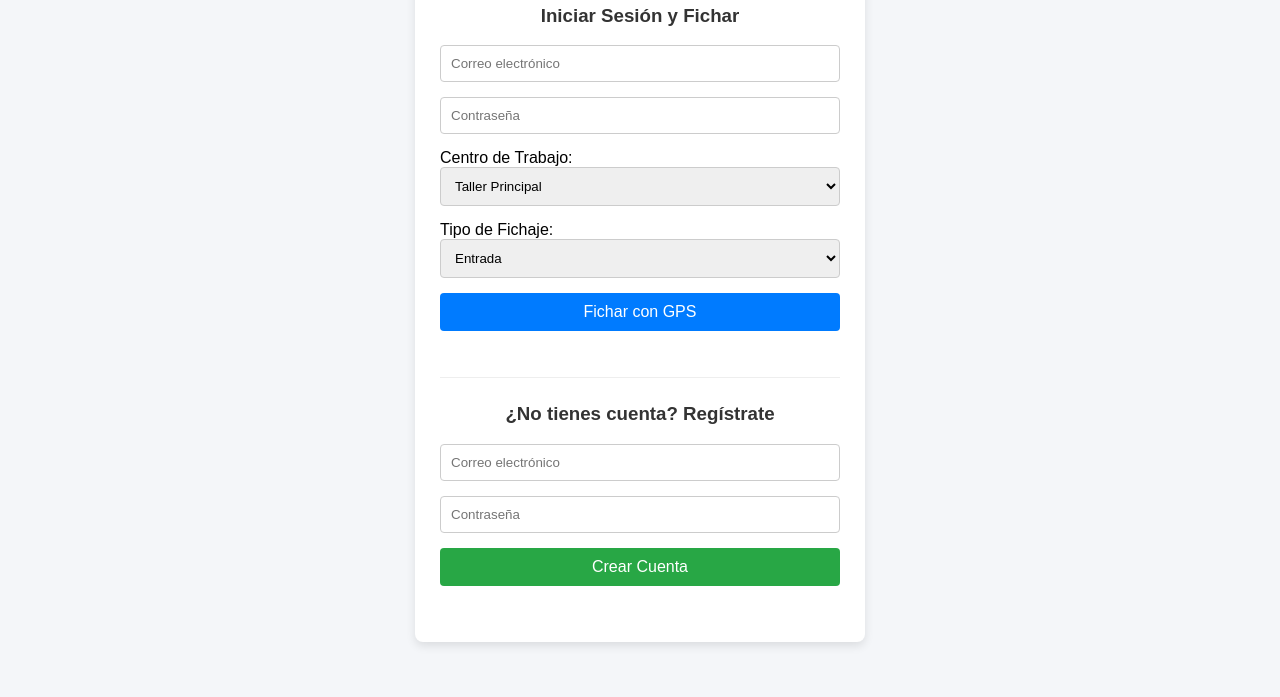
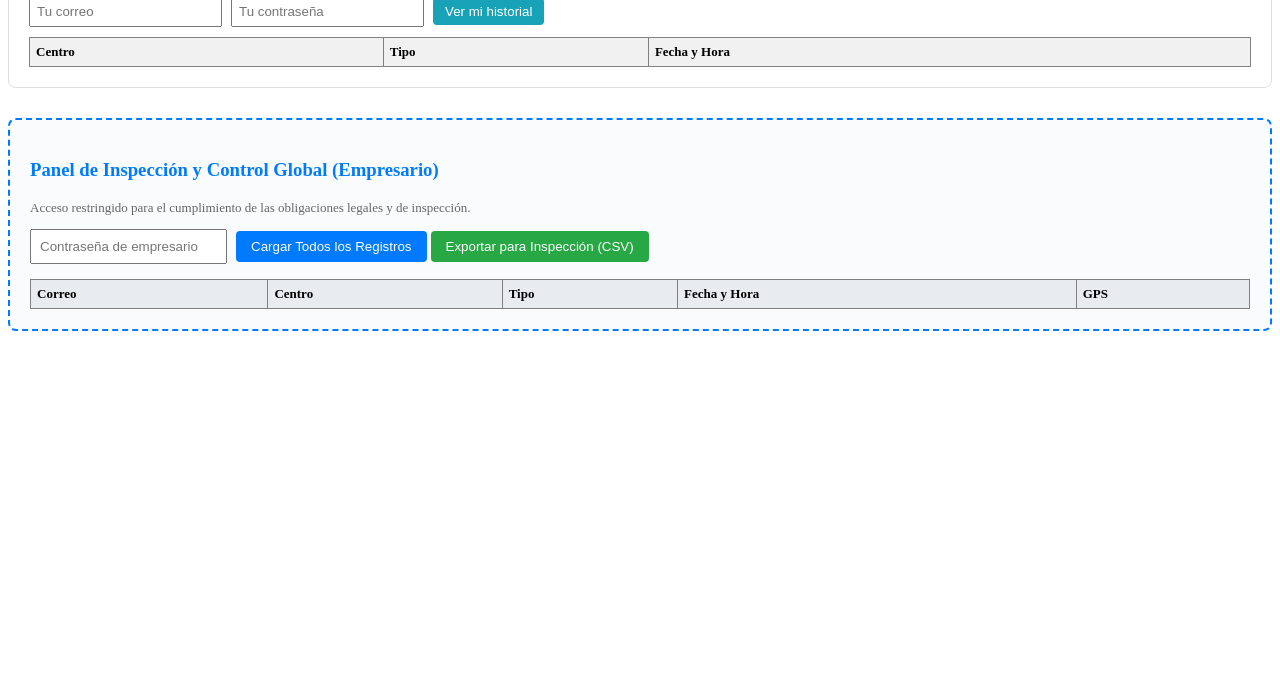
Before and after one commit to davidcortes1982/control-horario-taller, a website: page public/index.html in a window 1280 px wide. Shown: the part 143-840 px from the top of the page. After the commit the page ends 800 px from the top, so only its background shows below. Drawn offline with Linux system fonts and the light colour scheme.

Commit message:
implementando historial personal

```diff
--- a/public/index.html
+++ b/public/index.html
@@ -1,183 +1,125 @@
-<!DOCTYPE html>
-<html lang="es">
-<head>
-    <meta charset="UTF-8">
-    <meta name="viewport" content="width=device-width, initial-scale=1.0">
-    <title>Control Horario - Taller</title>
-    <style>
-        body {
-            font-family: Arial, sans-serif;
-            background-color: #f4f6f9;
-            margin: 0;
-            padding: 20px;
-            display: flex;
-            justify-content: center;
-            align-items: center;
-            min-height: 100vh;
-        }
-        .container {
-            background: white;
-            padding: 25px;
-            border-radius: 8px;
-            box-shadow: 0 4px 10px rgba(0,0,0,0.1);
-            width: 100%;
-            max-width: 400px;
-        }
-        h2, h3 {
-            color: #333;
-            text-align: center;
-        }
-        input, select, button {
-            width: 100%;
-            padding: 10px;
-            margin-bottom: 15px;
-            border: 1px solid #ccc;
-            border-radius: 4px;
-            box-sizing: border-box;
-        }
-        button {
-            background-color: #007bff;
-            color: white;
-            border: none;
-            font-size: 16px;
-            cursor: pointer;
-        }
-        button:hover {
-            background-color: #0056b3;
-        }
-        .btn-registro {
-            background-color: #28a745;
-        }
-        .btn-registro:hover {
-            background-color: #218838;
-        }
-        #mensaje, #reg-mensaje {
-            text-align: center;
-            font-weight: bold;
-            margin-top: 10px;
-        }
-        .seccion {
-            margin-bottom: 25px;
-            padding-bottom: 15px;
-            border-bottom: 1px solid #eee;
-        }
-    </style>
-</head>
-<body>
+<!-- Sección de Historial Personal (Operario) -->
+<div style="margin-top: 30px; padding: 20px; border: 1px solid #ddd; border-radius: 8px;">
+    <h3>Mis Fichajes (Operario)</h3>
+    <p style="font-size: 13px; color: #666;">Introduce tus credenciales para consultar tu propio registro de jornada.</p>
+    <input type="email" id="op-email" placeholder="Tu correo" style="padding: 6px; margin-right: 5px;">
+    <input type="password" id="op-password" placeholder="Tu contraseña" style="padding: 6px; margin-right: 5px;">
+    <button onclick="cargarMiHistorial()" style="padding: 6px 12px; background: #17a2b8; color: white; border: none; border-radius: 4px; cursor: pointer;">Ver mi historial</button>
 
-<div class="container">
-    <h2>Control Horario</h2>
+    <div style="max-height: 200px; overflow-y: auto; margin-top: 10px;">
+        <table border="1" style="width: 100%; border-collapse: collapse; text-align: left; font-size: 13px;">
+            <thead>
+                <tr style="background: #f1f1f1;">
+                    <th style="padding: 6px;">Centro</th>
+                    <th style="padding: 6px;">Tipo</th>
+                    <th style="padding: 6px;">Fecha y Hora</th>
+                </tr>
+            </thead>
+            <tbody id="tabla-mi-historial-body"></tbody>
+        </table>
+    </div>
+</div>
 
-    <!-- INICIO DE SESIÓN Y FICHAJE -->
-    <div class="seccion">
-        <h3>Iniciar Sesión y Fichar</h3>
-        <input type="email" id="email" placeholder="Correo electrónico">
-        <input type="password" id="password" placeholder="Contraseña">
-
-        <label for="ubicacion">Centro de Trabajo:</label>
-        <select id="ubicacion">
-            <option value="taller">Taller Principal</option>
-            <option value="avanza">Avanza</option>
-            <option value="casa">Pruebas Casa</option>
-        </select>
-
-        <label for="tipo">Tipo de Fichaje:</label>
-        <select id="tipo">
-            <option value="entrada">Entrada</option>
-            <option value="salida">Salida</option>
-        </select>
-
-        <button onclick="fichar()">Fichar con GPS</button>
-        <p id="mensaje"></p>
+<!-- Sección de Panel de Inspección (Empresario) -->
+<div style="margin-top: 30px; padding: 20px; border: 2px dashed #007bff; border-radius: 8px; background: #f9fbfd;">
+    <h3 style="color: #007bff;">Panel de Inspección y Control Global (Empresario)</h3>
+    <p style="font-size: 13px; color: #666;">Acceso restringido para el cumplimiento de las obligaciones legales y de inspección.</p>
+    <div style="margin-bottom: 15px;">
+        <input type="password" id="admin-password" placeholder="Contraseña de empresario" style="padding: 8px; margin-right: 5px;">
+        <button onclick="cargarFichajesEmpresario()" style="padding: 8px 15px; background: #007bff; color: white; border: none; border-radius: 4px; cursor: pointer;">Cargar Todos los Registros</button>
+        <button onclick="exportarCSV()" style="padding: 8px 15px; background: #28a745; color: white; border: none; border-radius: 4px; cursor: pointer;">Exportar para Inspección (CSV)</button>
     </div>
 
-    <!-- REGISTRO DE NUEVOS USUARIOS -->
-    <div>
-        <h3>¿No tienes cuenta? Regístrate</h3>
-        <input type="email" id="reg-email" placeholder="Correo electrónico">
-        <input type="password" id="reg-password" placeholder="Contraseña">
-        <button class="btn-registro" onclick="registrarUsuario()">Crear Cuenta</button>
-        <p id="reg-mensaje"></p>
+    <div style="max-height: 250px; overflow-y: auto;">
+        <table border="1" style="width: 100%; border-collapse: collapse; text-align: left; font-size: 13px;">
+            <thead>
+                <tr style="background: #e9ecef;">
+                    <th style="padding: 6px;">Correo</th>
+                    <th style="padding: 6px;">Centro</th>
+                    <th style="padding: 6px;">Tipo</th>
+                    <th style="padding: 6px;">Fecha y Hora</th>
+                    <th style="padding: 6px;">GPS</th>
+                </tr>
+            </thead>
+            <tbody id="lista-fichajes-body"></tbody>
+        </table>
     </div>
 </div>
 
 <script>
-    // Función para Fichar
-    async function fichar() {
-        const email = document.getElementById('email').value;
-        const password = document.getElementById('password').value;
-        const ubicacion = document.getElementById('ubicacion').value;
-        const tipo = document.getElementById('tipo').value;
-        const mensaje = document.getElementById('mensaje');
+    let fichajesGlobalesEmpresario = [];
 
-        mensaje.style.color = '#333';
-        mensaje.textContent = "Obteniendo ubicación GPS...";
-
-        if (!navigator.geolocation) {
-            mensaje.style.color = 'red';
-            mensaje.textContent = "Tu navegador no soporta geolocalización.";
-            return;
-        }
-
-        navigator.geolocation.getCurrentPosition(async (position) => {
-            const latitud = position.coords.latitude;
-            const longitud = position.coords.longitude;
-
-            mensaje.textContent = "Enviando fichaje...";
-
-            try {
-                const respuesta = await fetch('/api/fichar', {
-                    method: 'POST',
-                    headers: { 'Content-Type': 'application/json' },
-                    body: JSON.stringify({ email, password, ubicacion, tipo, latitud, longitud })
-                });
-
-                const resultado = await respuesta.json();
-
-                if (respuesta.ok) {
-                    mensaje.style.color = 'green';
-                    mensaje.textContent = resultado.message;
-                } else {
-                    mensaje.style.color = 'red';
-                    mensaje.textContent = resultado.error || "Error al fichar";
-                }
-            } catch (error) {
-                mensaje.style.color = 'red';
-                mensaje.textContent = "Error de conexión con el servidor.";
-            }
-        }, (error) => {
-            mensaje.style.color = 'red';
-            mensaje.textContent = "No se pudo obtener el GPS. Activa la ubicación en tu dispositivo.";
-        }, { enableHighAccuracy: true });
-    }
-
-    // Función para Registrar Usuario
-    async function registrarUsuario() {
-        const email = document.getElementById('reg-email').value;
-        const password = document.getElementById('reg-password').value;
-        const mensaje = document.getElementById('reg-mensaje');
+    async function cargarMiHistorial() {
+        const email = document.getElementById('op-email').value;
+        const password = document.getElementById('op-password').value;
 
         try {
-            const respuesta = await fetch('/api/registro', {
+            const res = await fetch('/api/operario/historial', {
                 method: 'POST',
                 headers: { 'Content-Type': 'application/json' },
                 body: JSON.stringify({ email, password })
             });
+            const data = await res.json();
+            if (!res.ok) { alert(data.error); return; }
 
-            const resultado = await respuesta.json();
-            if (respuesta.ok) {
-                mensaje.style.color = 'green';
-                mensaje.textContent = "¡Registrado con éxito! Ya puedes iniciar sesión arriba.";
-            } else {
-                mensaje.style.color = 'red';
-                mensaje.textContent = resultado.error || "Error al registrarse";
-            }
-        } catch (error) {
-            mensaje.style.color = 'red';
-            mensaje.textContent = "Error de conexión con el servidor.";
+            const tbody = document.getElementById('tabla-mi-historial-body');
+            tbody.innerHTML = '';
+            data.fichajes.forEach(f => {
+                tbody.innerHTML += `<tr>
+                    <td style="padding: 5px;">${f.ubicacion}</td>
+                    <td style="padding: 5px;"><b>${f.tipo}</b></td>
+                    <td style="padding: 5px;">${new Date(f.fecha).toLocaleString('es-ES')}</td>
+                </tr>`;
+            });
+        } catch (e) {
+            alert("Error al conectar con el servidor.");
         }
     }
+
+    async function cargarFichajesEmpresario() {
+        const password = document.getElementById('admin-password').value;
+        try {
+            const res = await fetch('/api/empresario/fichajes', {
+                method: 'POST',
+                headers: { 'Content-Type': 'application/json' },
+                body: JSON.stringify({ password })
+            });
+            const data = await res.json();
+            if (!res.ok) { alert(data.error); return; }
+
+            fichajesGlobalesEmpresario = data.fichajes;
+            const tbody = document.getElementById('lista-fichajes-body');
+            tbody.innerHTML = '';
+            data.fichajes.forEach(f => {
+                tbody.innerHTML += `<tr>
+                    <td style="padding: 5px;">${f.email}</td>
+                    <td style="padding: 5px;">${f.ubicacion}</td>
+                    <td style="padding: 5px;"><b>${f.tipo}</b></td>
+                    <td style="padding: 5px;">${new Date(f.fecha).toLocaleString('es-ES')}</td>
+                    <td style="padding: 5px; font-size: 10px;">${f.latitud}, ${f.longitud}</td>
+                </tr>`;
+            });
+            alert("Datos globales cargados correctamente.");
+        } catch (e) {
+            alert("Error de conexión.");
+        }
+    }
+
+    function exportarCSV() {
+        if (fichajesGlobalesEmpresario.length === 0) {
+            alert("Primero debes cargar los fichajes con la contraseña de empresario.");
+            return;
+        }
+        let csvContent = "data:text/csv;charset=utf-8,Correo,Centro,Tipo,FechaHora,Latitud,Longitud\r\n";
+        fichajesGlobalesEmpresario.forEach(f => {
+            csvContent += [f.email, f.ubicacion, f.tipo, f.fecha, f.latitud, f.longitud].join(",") + "\r\n";
+        });
+        const encodedUri = encodeURI(csvContent);
+        const link = document.createElement("a");
+        link.setAttribute("href", encodedUri);
+        link.setAttribute("download", `inspeccion_fichajes_${new Date().toISOString().slice(0,10)}.csv`);
+        document.body.appendChild(link);
+        link.click();
+        document.body.removeChild(link);
+    }
 </script>
-
-</body>
-</html>
```
Also changed, not shown: server.js (+76 -62 lines).
